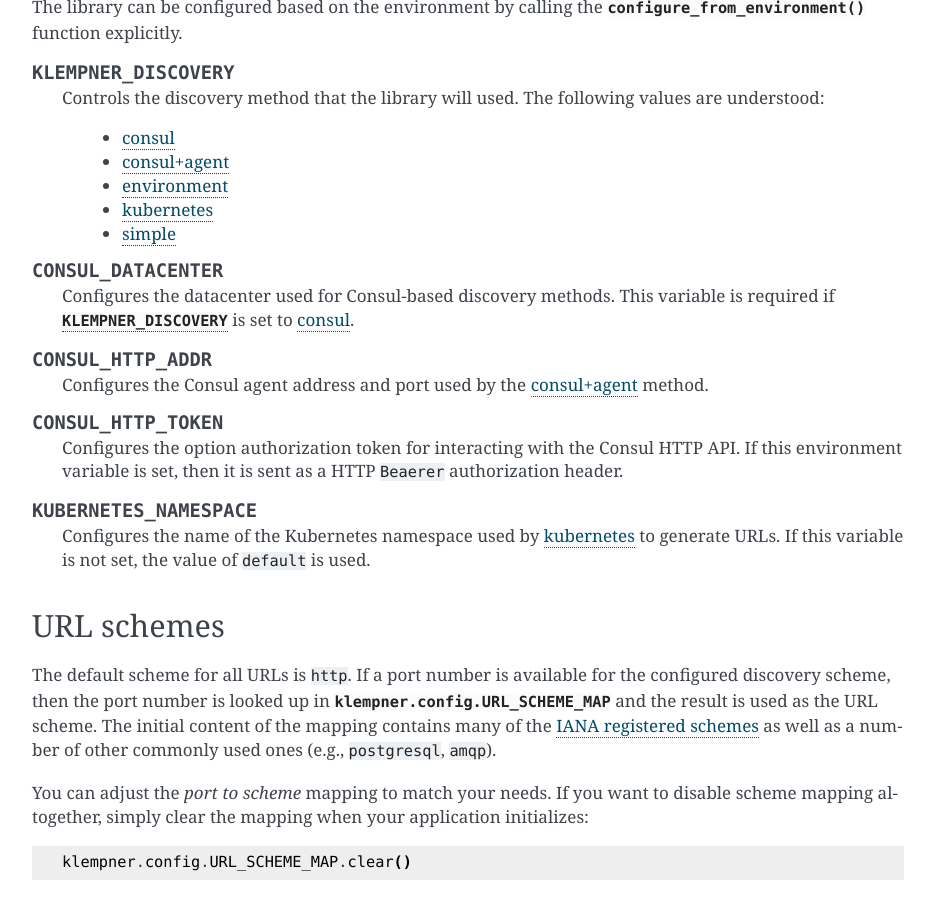
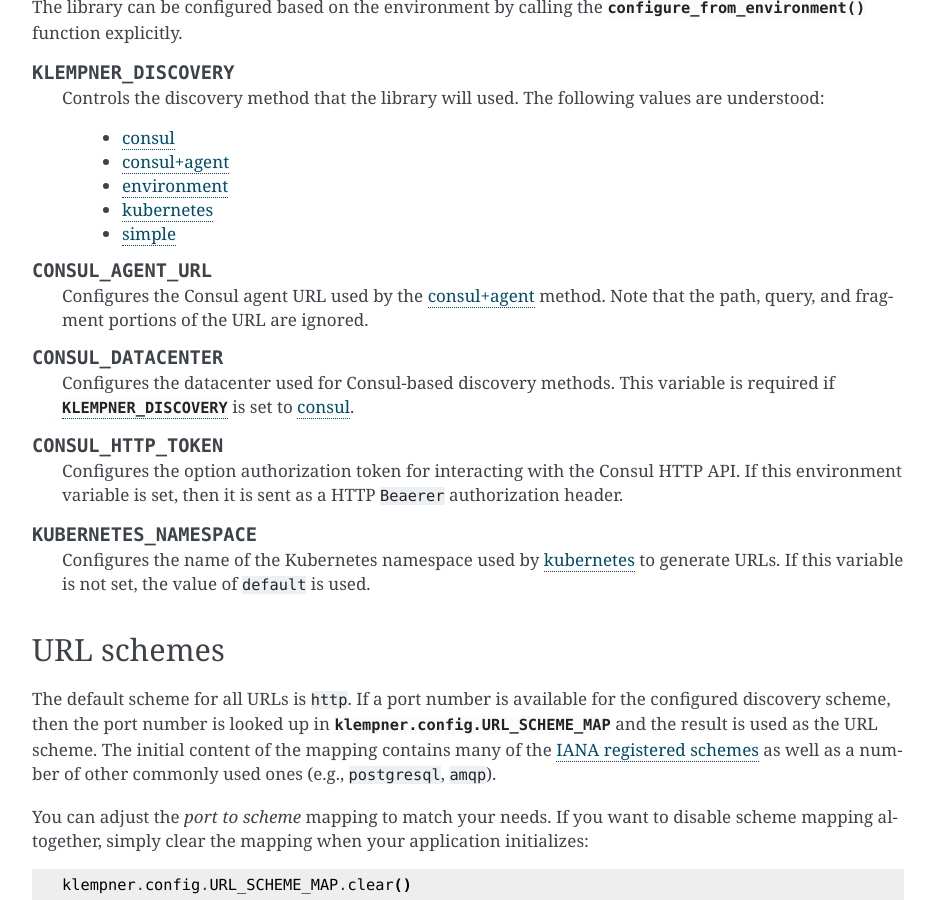
Before and after one commit to dave-shawley/klempner, a Sphinx documentation site: the page built from docs/configuration.rst, in a window 1280 px wide and 900 px high, scrolled down 541 px. Shown: the whole window, without its empty margins (282-1217 px from the left). Built offline with Sphinx 7.4.7, drawn with Linux system fonts in a browser that asks for light colours.

Commit message:
Replace CONSUL_HTTP_ADDR with CONSUL_AGENT_URL.

```diff
--- a/README.rst
+++ b/README.rst
@@ -80,7 +80,7 @@
 ``klempner.config.URL_SCHEME_MAP`` and using the result if the lookup
 succeeds.
 
-The library will connect to the agent specified by the ``CONSUL_HTTP_ADDR``
+The library will connect to the agent specified by the ``CONSUL_AGENT_URL``
 environment variable.  If the environment variable is not specified, then the
 agent listening on the localhost will be used.
 
--- a/docker-compose.yaml
+++ b/docker-compose.yaml
@@ -12,7 +12,7 @@
     working_dir: /source
     command: ./ci/docker-test
     environment:
-      CONSUL_HTTP_ADDR: consul:8500
+      CONSUL_AGENT_URL: http://consul:8500
     volumes:
       - .:/source
     depends_on:
--- a/docs/configuration.rst
+++ b/docs/configuration.rst
@@ -36,16 +36,17 @@
       - :ref:`kubernetes-discovery-method`
       - :ref:`simple-discovery-method`
 
+.. envvar:: CONSUL_AGENT_URL
+
+   Configures the Consul agent URL used by the
+   :ref:`consul-agent-discovery-method` method.  Note that the path, query,
+   and fragment portions of the URL are ignored.
+
 .. envvar:: CONSUL_DATACENTER
 
    Configures the datacenter used for Consul-based discovery methods.  This
    variable is required if :envvar:`KLEMPNER_DISCOVERY` is set to
    :ref:`consul-discovery-method`.
-
-.. envvar:: CONSUL_HTTP_ADDR
-
-   Configures the Consul agent address and port used by the
-   :ref:`consul-agent-discovery-method` method.
 
 .. envvar:: CONSUL_HTTP_TOKEN
 
--- a/docs/discovery-mechanisms.rst
+++ b/docs/discovery-mechanisms.rst
@@ -127,13 +127,13 @@
 *scheme* for the URL.  Otherwise, the port number is mapped through the
 :data:`~klempner.config.URL_SCHEME_MAP` to determine the scheme to apply.
 
-The consul agent endpoint is configured by the :envvar:`CONSUL_HTTP_ADDR`
+The consul agent endpoint is configured by the :envvar:`CONSUL_AGENT_URL`
 environment variable.
 
 .. code-block:: python
    :caption: Consul agent lookup
 
-   os.environ['CONSUL_HTTP_ADDR'] = 'http://127.0.0.1:8500'
+   os.environ['CONSUL_AGENT_URL'] = 'http://127.0.0.1:8500'
 
    os.environ['KLEMPNER_DISCOVERY'] = 'consul+agent'
    url = klempner.url.build_url('account')
--- a/docs/history.rst
+++ b/docs/history.rst
@@ -1,5 +1,11 @@
 Release history
 ===============
+
+Next Release
+------------
+- :compare:`0.0.3...master`
+- Add support for using https with consul by replacing ``CONSUL_HTTP_ADDR``
+  with :envvar:`CONSUL_AGENT_URL`
 
 0.0.3 (25 May 2019)
 -------------------
```
Also changed, not shown: 5 other files.
